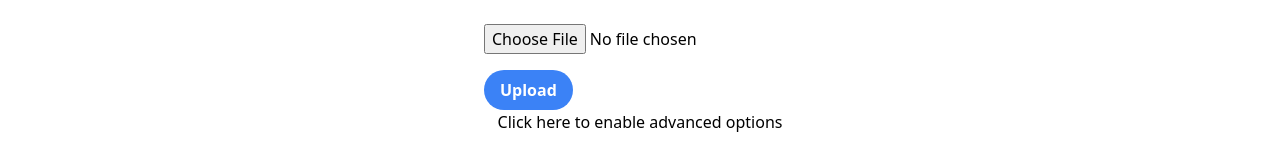
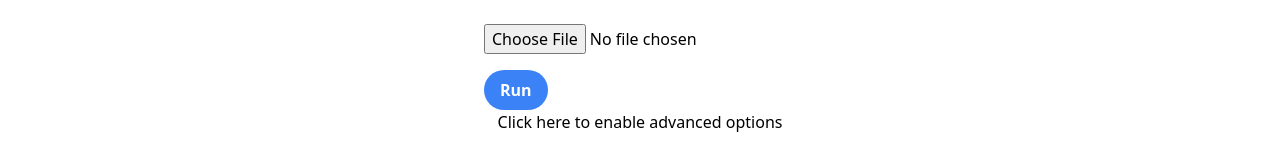
Before and after one commit to ThanosTsiamis/FIONA, a Next.js app in the folder client_side/: page / in a window 1280 px wide. Shown: the part 355-515 px from the top of the page. Built offline with nearby package versions, Linux system fonts and the light colour scheme.

Commit message:
Button UX fix

```diff
--- a/client_side/pages/index.tsx
+++ b/client_side/pages/index.tsx
@@ -127,7 +127,7 @@ function FileUploadForm() {
                         className="bg-blue-500 hover:bg-blue-700 text-white font-bold py-2 px-4 rounded-full"
                         disabled={isLoading}
                     >
-                        Upload
+                        Run
                     </button>
                 </form>
                 {error && <p className="text-red-500">{error}</p>} {/* Display error message */}
```
